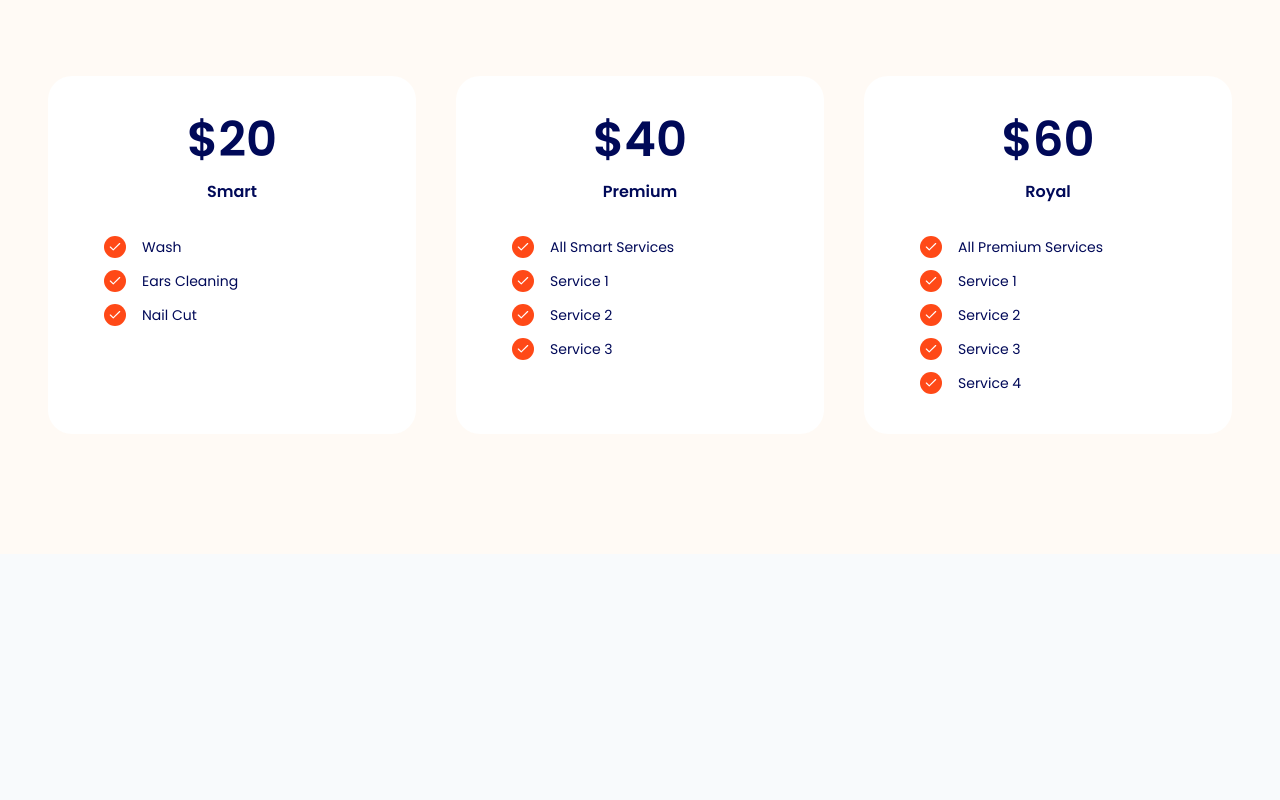
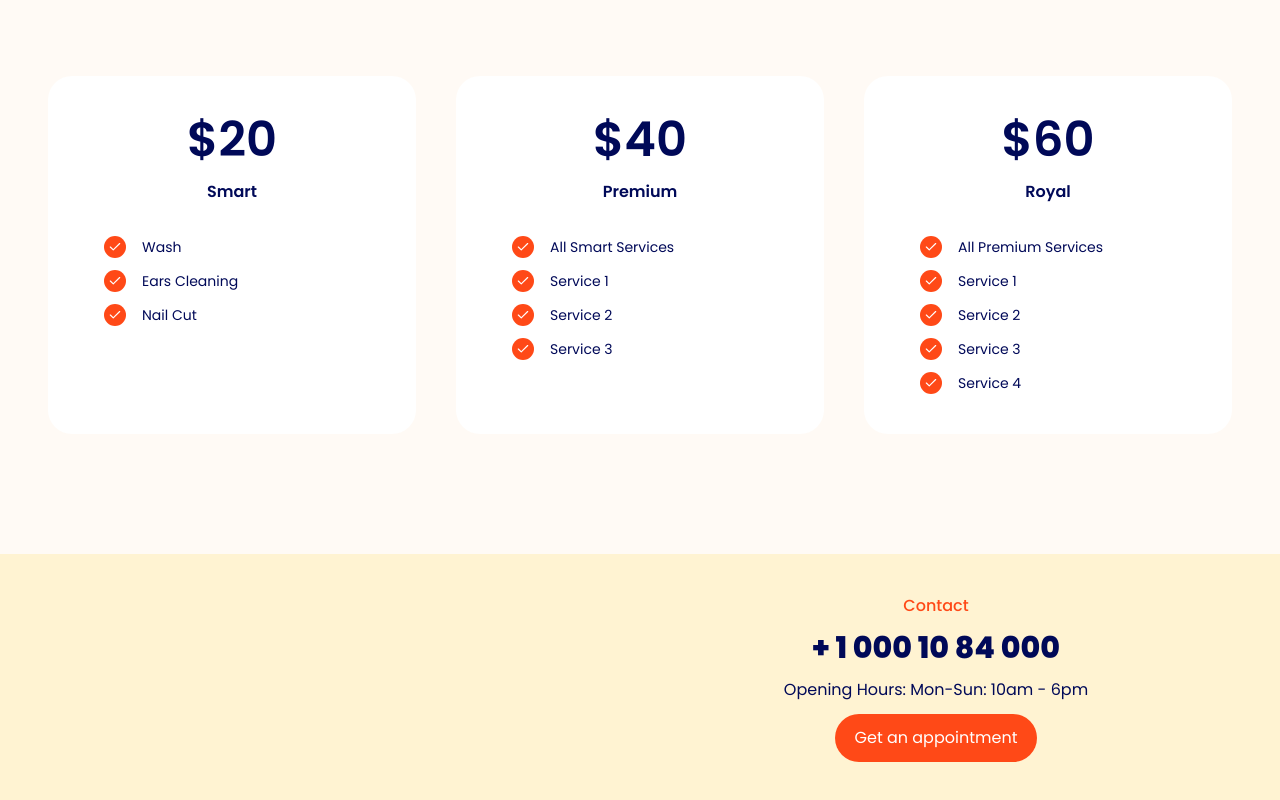
Before and after one commit to JacekLiman/grooming-website, a React (Vite) app: page / in a window 1280 px wide. Shown: the part 2129-2929 px from the top of the page. Before the commit the page ends 2683 px from the top, so only its background shows below. Built offline with nearby package versions, Linux system fonts and the light colour scheme.

Commit message:
add Contact section

```diff
--- a/src/App.tsx
+++ b/src/App.tsx
@@ -1,5 +1,6 @@
 import Appointment from "./components/Appointment";
 import Category from "./components/Category";
+import Contact from "./components/Contact";
 import Header from "./components/Header";
 import Hero from "./components/Hero";
 
@@ -11,6 +12,7 @@ function App() {
     <Hero/>
     <Appointment/>
     <Category/>
+    <Contact/>
   </div>;
 }
 
--- a/src/components/CategoryItem.tsx
+++ b/src/components/CategoryItem.tsx
@@ -15,10 +15,10 @@ const CategoryItem = ({ image, name, dogCategory,setCategory,category }: Categor
       onClick={() => setCategory(name)}
       className={` ${
         name === category ? "border-slate-200" : "border-transparent "
-      } p-4 flex flex-col items-center gap-2 cursor-pointer border hover:border-slate-200 rounded-xl`}
+      } group p-4 flex flex-col items-center gap-2 cursor-pointer border hover:border-slate-200 rounded-xl`}
     >
       <div className="mb-4">
-        <img className="w-full max-w-[250px] mx-auto" src={image} alt="" />
+        <img className="group-hover:scale-105 w-full max-w-[250px] mx-auto" src={image} alt="" />
       </div>
       <h3 className="capitalize text-center text-lg font-semibold">{name}</h3>
       <p className="relative text-center text-sm px-10 py-2 border-b-orange border-b-2">
--- /dev/null
+++ b/src/components/Contact.tsx
@@ -0,0 +1,19 @@
+const Contact = () => {
+  return (
+    <section>
+      <div className="container mx-auto bg-yellow-secondary">
+        <div className="py-10 grid grid-cols-1 md:grid-cols-2">
+          <div className="hidden md:block"></div>
+          <div className="flex flex-col gap-3 items-center justify-center">
+            <h3 className="text-orange font-medium">Contact</h3>
+            <h2 className="text-3xl font-extrabold">+ 1 000 10 84 000</h2>
+            <p>Opening Hours: Mon-Sun: 10am - 6pm</p>
+            <button className="text-white px-5 py-3 rounded-full bg-orange hover:bg-orange-hover">Get an appointment</button>
+          </div>
+        </div>
+      </div>
+    </section>
+  );
+};
+
+export default Contact;
```
